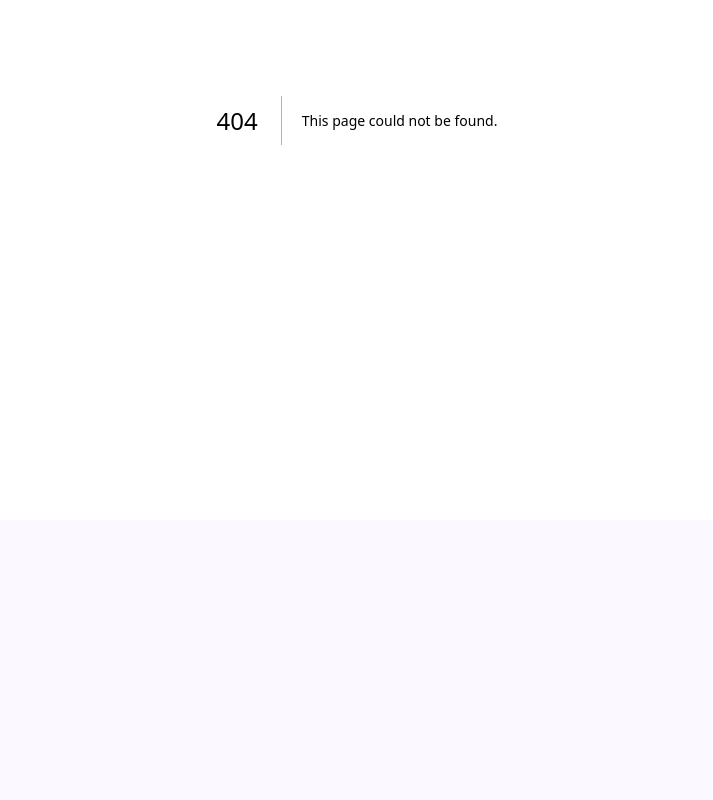
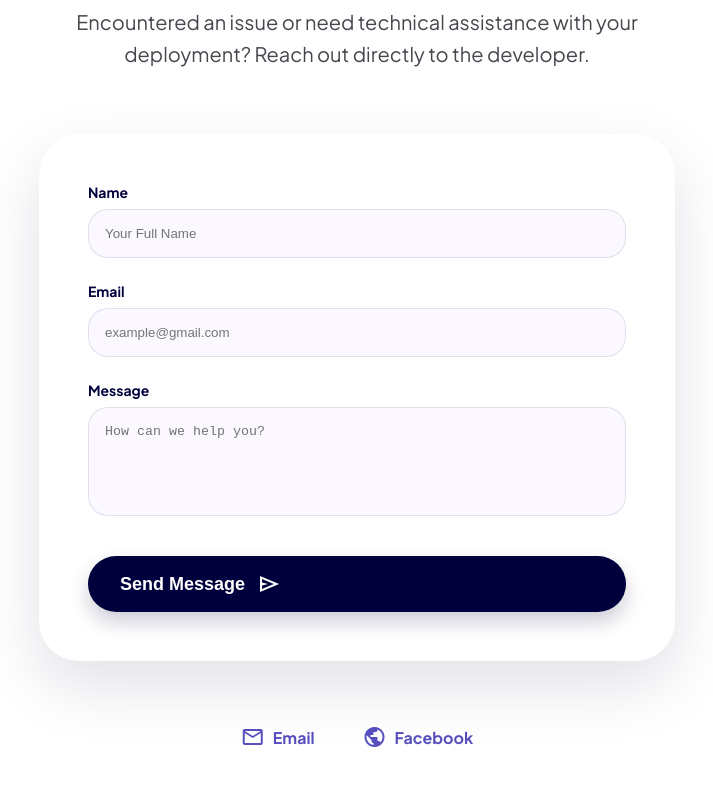
Before and after one commit to Raver-Miradora/prism-landing-page, a Next.js app: page /contact in a window 1280 px wide. Before the commit this address had no page. Shown: the part 280-1080 px from the top of the page, without its empty margins (283-996 px from the left). Before the commit the page ends 800 px from the top, so only its background shows below. Built offline with nearby package versions, Linux system fonts and the light colour scheme.

Commit message:
feat: implement interactive contact us form

```diff
--- /dev/null
+++ b/app/contact/page.tsx
@@ -0,0 +1,146 @@
+'use client';
+
+import React, { useState } from 'react';
+import { motion } from 'framer-motion';
+import Navbar from '../components/Navbar';
+import Footer from '../components/Footer';
+
+export default function ContactPage() {
+  const [submitted, setSubmitted] = useState(false);
+
+  const handleSubmit = (e: React.FormEvent) => {
+    e.preventDefault();
+    setSubmitted(true);
+    // Simulate API call
+    setTimeout(() => setSubmitted(false), 5000);
+  };
+
+  return (
+    <main style={{ minHeight: '100vh', display: 'flex', flexDirection: 'column' }}>
+      <Navbar />
+
+      <section className="section" style={{ flexGrow: 1, paddingTop: '10rem', background: 'var(--surface)' }}>
+        <div className="container" style={{ maxWidth: '700px' }}>
+
+          <motion.div
+            initial={{ opacity: 0, y: 20 }}
+            animate={{ opacity: 1, y: 0 }}
+            transition={{ duration: 0.6 }}
+            style={{ textAlign: 'center', marginBottom: '4rem' }}
+          >
+            <h1 className="display-lg" style={{ marginBottom: '1rem', color: 'var(--primary)' }}>Get in Touch</h1>
+            <p className="body-lg">
+              Encountered an issue or need technical assistance with your deployment? Reach out directly to the developer.
+            </p>
+          </motion.div>
+
+          <motion.div
+            initial={{ opacity: 0, scale: 0.95 }}
+            animate={{ opacity: 1, scale: 1 }}
+            transition={{ duration: 0.5, delay: 0.2 }}
+            className="glass"
+            style={{
+              padding: '3rem',
+              borderRadius: 'var(--radius-lg)',
+              boxShadow: 'var(--shadow-lg)',
+              border: '1px solid var(--glass-border)',
+              background: 'var(--surface)'
+            }}
+          >
+            {submitted ? (
+              <div style={{ textAlign: 'center', padding: '2rem' }}>
+                <span className="material-symbols-outlined" style={{ fontSize: '4rem', color: '#4ade80', marginBottom: '1.5rem' }}>check_circle</span>
+                <h3 style={{ fontSize: '1.5rem', fontWeight: 800, color: 'var(--primary)', marginBottom: '1rem' }}>Message Sent!</h3>
+                <p style={{ color: 'var(--text-muted)' }}>Thank you for reaching out. We will get back to you as soon as possible.</p>
+              </div>
+            ) : (
+              <form onSubmit={handleSubmit} style={{ display: 'flex', flexDirection: 'column', gap: '1.5rem' }}>
+                <div style={{ display: 'flex', flexDirection: 'column', gap: '0.5rem' }}>
+                  <label htmlFor="name" style={{ fontSize: '0.875rem', fontWeight: 700, color: 'var(--primary)' }}>Name</label>
+                  <input
+                    type="text"
+                    id="name"
+                    placeholder="Your Full Name"
+                    required
+                    style={{
+                      padding: '1rem',
+                      borderRadius: 'var(--radius-md)',
+                      border: '1px solid rgba(var(--primary-rgb), 0.1)',
+                      background: 'var(--background)',
+                      outline: 'none'
+                    }}
+                  />
+                </div>
+
+                <div style={{ display: 'flex', flexDirection: 'column', gap: '0.5rem' }}>
+                  <label htmlFor="email" style={{ fontSize: '0.875rem', fontWeight: 700, color: 'var(--primary)' }}>Email</label>
+                  <input
+                    type="email"
+                    id="email"
+                    placeholder="example@gmail.com"
+                    required
+                    style={{
+                      padding: '1rem',
+                      borderRadius: 'var(--radius-md)',
+                      border: '1px solid rgba(var(--primary-rgb), 0.1)',
+                      background: 'var(--background)',
+                      outline: 'none'
+                    }}
+                  />
+                </div>
+
+                <div style={{ display: 'flex', flexDirection: 'column', gap: '0.5rem' }}>
+                  <label htmlFor="message" style={{ fontSize: '0.875rem', fontWeight: 700, color: 'var(--primary)' }}>Message</label>
+                  <textarea
+                    id="message"
+                    rows={5}
+                    placeholder="How can we help you?"
+                    required
+                    style={{
+                      padding: '1rem',
+                      borderRadius: 'var(--radius-md)',
+                      border: '1px solid rgba(var(--primary-rgb), 0.1)',
+                      background: 'var(--background)',
+                      outline: 'none',
+                      resize: 'none'
+                    }}
+                  ></textarea>
+                </div>
+
+                <button type="submit" className="btn btn-primary" style={{ width: '100%', marginTop: '1rem' }}>
+                  Send Message
+                  <span className="material-symbols-outlined">send</span>
+                </button>
+              </form>
+            )}
+          </motion.div>
+
+          <motion.div
+            initial={{ opacity: 0 }}
+            animate={{ opacity: 1 }}
+            transition={{ delay: 0.4 }}
+            style={{
+              marginTop: '4rem',
+              display: 'flex',
+              justifyContent: 'center',
+              gap: '3rem',
+              color: 'var(--text-muted)'
+            }}
+          >
+            <a href="mailto:ravemiradora@gmail.com" style={{ display: 'flex', alignItems: 'center', gap: '0.5rem', fontWeight: 700, color: 'var(--secondary)' }}>
+              <span className="material-symbols-outlined">mail</span>
+              Email
+            </a>
+            <a href="#" style={{ display: 'flex', alignItems: 'center', gap: '0.5rem', fontWeight: 700, color: 'var(--secondary)' }}>
+              <span className="material-symbols-outlined">public</span>
+              Facebook
+            </a>
+          </motion.div>
+
+        </div>
+      </section>
+
+      <Footer />
+    </main>
+  );
+}
```
